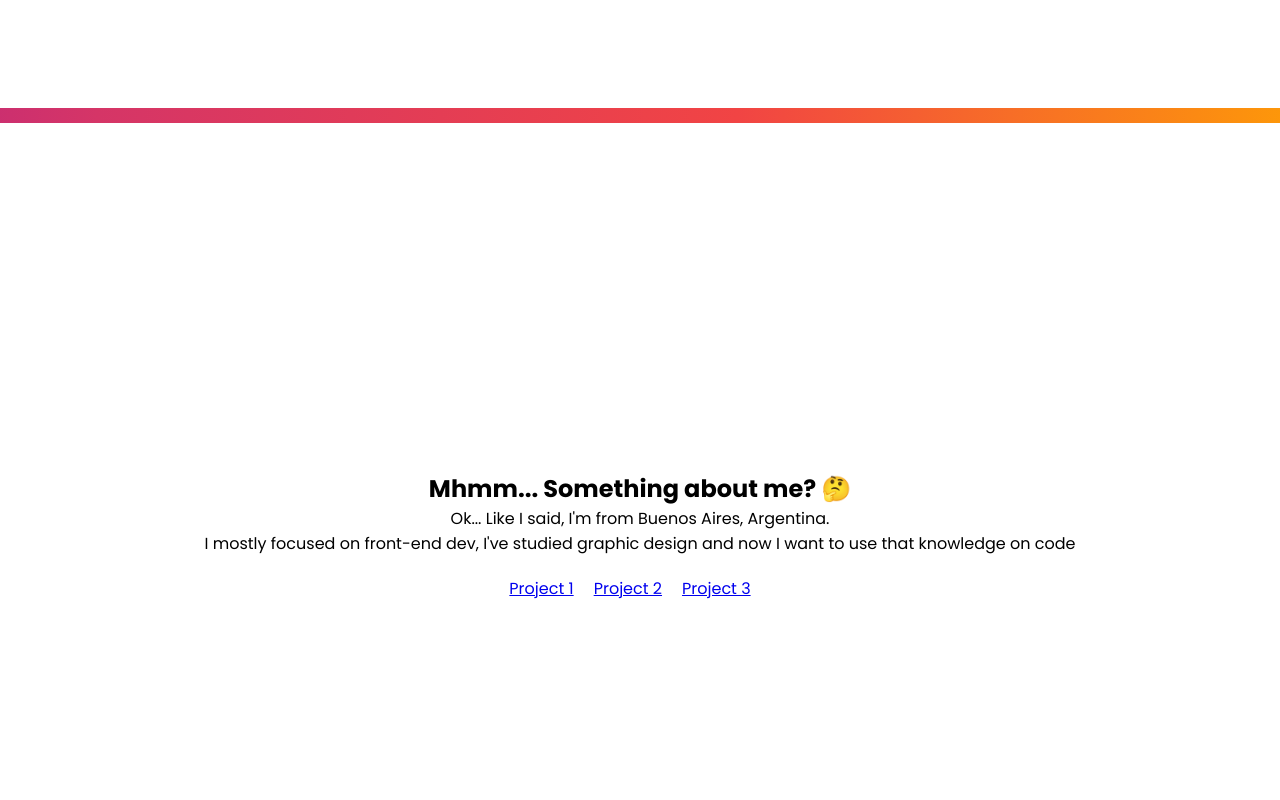
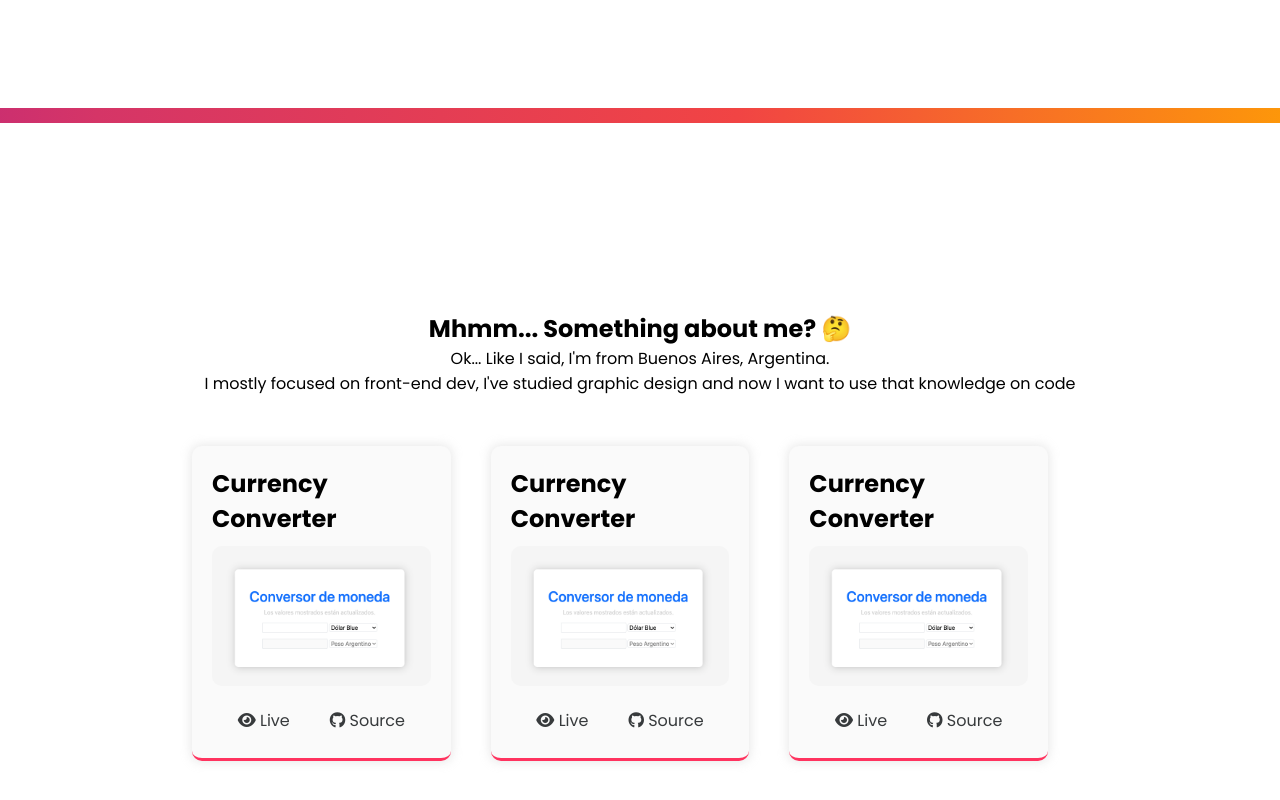
Before and after one commit to mauriciomonta/portfolio_example1, a plain HTML site: page index.html in a window 1280 px wide. Shown: the part 677-1477 px from the top of the page. Drawn offline with Linux system fonts and the light colour scheme.

Commit message:
worked on about me section

```diff
--- a/index.html
+++ b/index.html
@@ -57,13 +57,57 @@
         <p>Ok... Like I said, I'm from Buenos Aires, Argentina.</p>
         <p>I mostly focused on front-end dev, I've studied graphic design and now I want to use that knowledge on code</p>
 
-        <div class="projects">
-            <ul class="projectslist">
-                <li><a href="#">Project 1</a></li>
-                <li><a href="#">Project 2</a></li>
-                <li><a href="#">Project 3</a></li>
-            </ul>
-        </div>
+        <ul class="projects">
+            <li class="project">
+                <div class="project-info">
+                    <h2>Currency Converter</h2>
+                    <img class="project-image" src="src/img/currency_converter.png" width="100%" alt="currency converter project">
+                        <div class="project-links">
+                            <div class="pl-left">
+                                <i class="fa-solid fa-eye"></i>
+                                <a href="">Live</a>
+                            </div>
+                            <div class="pl-right">
+                                <i class="fa-brands fa-github"></i>
+                                <a href="">Source</a>
+                            </div>
+                        </div>
+                </div>
+            </li>
+            <li class="project">
+                <div class="project-info">
+                    <h2>Currency Converter</h2>
+                    <img class="project-image" src="src/img/currency_converter.png" width="100%" alt="currency converter project">
+                        <div class="project-links">
+                            <div class="pl-left">
+                                <i class="fa-solid fa-eye"></i>
+                                <a href="">Live</a>
+                            </div>
+                            <div class="pl-right">
+                                <i class="fa-brands fa-github"></i>
+                                <a href="">Source</a>
+                            </div>
+                        </div>
+                </div>
+            </li>
+            <li class="project">
+                <div class="project-info">
+                    <h2>Currency Converter</h2>
+                    <img class="project-image" src="src/img/currency_converter.png" width="100%" alt="currency converter project">
+                        <div class="project-links">
+                            <div class="pl-left">
+                                <i class="fa-solid fa-eye"></i>
+                                <a href="">Live</a>
+                            </div>
+                            <div class="pl-right">
+                                <i class="fa-brands fa-github"></i>
+                                <a href="">Source</a>
+                            </div>
+                        </div>
+                </div>
+            </li>
+
+        </ul>
     </section>
 
 <script src="script.js"></script>
--- a/style.css
+++ b/style.css
@@ -10,12 +10,12 @@ html {
 }
 
 :root {
-	--first: rgb(197, 197, 197);
+	--first: rgba(197, 197, 197, 0.346);
 	--secondary: #ff335f;
 	--third: #373a3c;
 	--success: #00c851;
 	--error: #ff0000;
-	--light: rgb(228, 228, 228);
+	--light: rgb(250, 250, 250);
 }
 
 .navbar {
@@ -286,15 +286,69 @@ nav ul li span {
 	justify-content: center;
 }
 
-.projectslist{
+.projects {
+	list-style: none;
+	display: flex;
+	flex-direction: row;
+	width: 70vw;
+}
+
+.project {
+	margin-right: 40px;
+	margin-top: 50px;
+	background-color: var(--light);
+	width: 50%;
+	padding: 20px;
+	border-radius: 10px;
+	box-shadow: var(--first) 0 0 10px 2px;
+	transition: 0.2s all ease-in;
+	border-bottom: 3px solid var(--secondary);
+}
+
+.project:hover {
+	transform: scale(1.02);
+	box-shadow: var(--first) 0 0 10px 4px;
+}
+
+.project-image {
+	border-radius: 10px;
+}
+
+.project-info {
+	display: flex;
+	flex-direction: column;
+	justify-content: center;
+	align-items: center;
+}
+
+.project-info h2 {
+	margin-bottom: 10px;
+}
+
+.project-links {
 	display: flex;
 	flex-direction: row;
 	list-style-type: none;
-	margin-top: 20px;
+	margin-top: 17px;
 }
 
-.projectslist > li{
-	margin-right: 20px;
+.project-links a {
+	text-decoration: none;
+	color: var(--third);
+}
+
+.project-links i, span{
+	color: var(--third);
+}
+
+.pl-left, .pl-right{
+	padding: 5px 20px
+}
+
+
+.pl-left:hover, .pl-right:hover{
+	background-color: var(--first);
+	border-radius: 5px;
 }
 
 @keyframes rgb {
```
Also changed, not shown: src/img/currency_converter.png (added).
